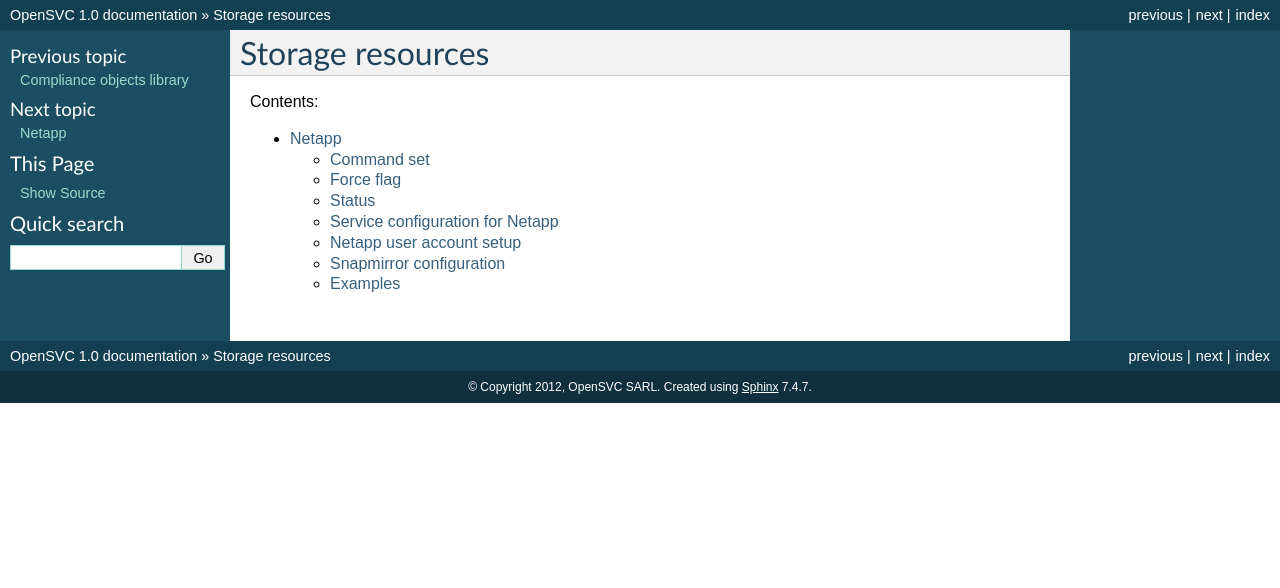
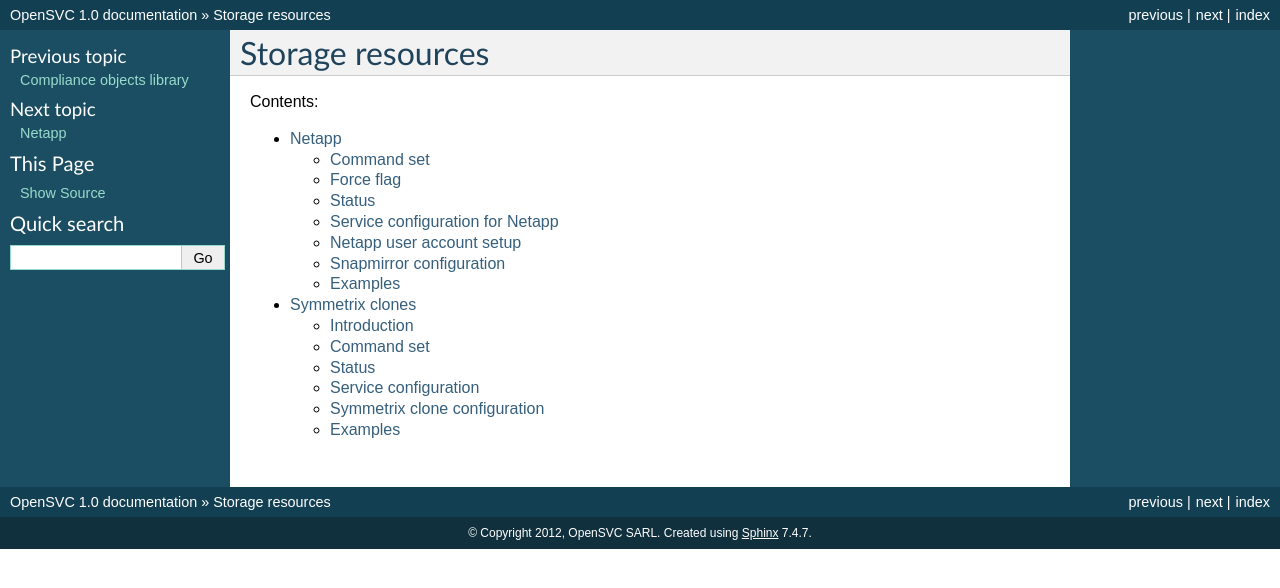
Before and after one commit to opensvc/docs.opensvc.com, a Sphinx documentation site: the page built from source/storage.rst, in a window 1280 px wide. Shown: the top 588 px of the page. Built offline with Sphinx 7.4.7, drawn with Linux system fonts in a browser that asks for light colours; some of the changed lines change nothing that is shown.

Commit message:
Add symclone doc

```diff
--- a/source/storage.rst
+++ b/source/storage.rst
@@ -7,3 +7,4 @@
    :maxdepth: 2
 
    storage.netapp
+   storage.symclone
--- /dev/null
+++ b/source/storage.symclone.rst
@@ -0,0 +1,156 @@
+Symmetrix clones
+****************
+
+Introduction
+============
+
+.. figure:: http://www.opensvc.com/init/static/symclone.png
+   :align:  center
+
+EMC Symmetrix arrays clones allow multi-target block device replication, splitting a set of cloned devices, resyncing and merging changes on a clone set to its source set. After the initial full copy, all resyncs are delta-based. These excellent features allow opensvc to drive services using a cloned device set, handling the splitting on start-up and providing a simple command for resync and merge-back. This kind of services are often used for maintenance, pre-production, performance testing environments, where the source device set is used for production. The following documentation presents the configuration of such a service.
+
+A service with only symclone sync resource can be defined to drive the clone of other servers, just for the benefit of centralised logging and scheduling.
+
+Command set
+===========
+
+:command:`syncbreak`
+    Activate the resource devices, breaking the data-replication. The source starts to log differences. The devices are promoted to read-write access.
+
+:command:`syncresync`
+    Re-establish the resource devices replication. This command verifies the service is down before proceeding.
+
+Status
+======
+
+:command:`up`
+    The last replication occured less than 'sync_max_delay' minutes ago.
+
+:command:`warn`
+    The last replication occured more than 'sync_max_delay' minutes ago.
+
+:command:`down`
+    Device are in a unexpected state or not present in the resource symmetrix disk group.
+
+Service configuration
+=====================
+
+Pre-requisites
+--------------
+
+The symcli commands must be installed in the standard location on the nodes running this service resource type.
+
+Service configuration file
+--------------------------
+
+::
+
+	#
+	# Symmetrix clones
+	#
+	;[sync#2]
+	;type = symclone
+
+	#
+	# 'symdg'
+	#   mandatory. name of the symmetrix device group where the source and target
+	#   devices are grouped.
+	#
+	;symdg = DGCVI
+
+	#
+	# 'precopy_timeout'
+	#   optional. default 300 secs. seconds to wait for a precopy (syncresync) to
+	#   finish before returning with an error. In this case, the precopy proceeds
+	#   normally, but the opensvc leftover actions must be retried. The precopy
+	#   time depends on the amount of changes logged at the source, which is
+	#   context-dependent. Tune to your needs.
+	#
+	;precopy_timeout = 300
+
+	#
+	# 'symdevs'
+	# 'symdevs@node'
+	#   mandatory. whitespace-separated list of devices to drive with this resource.
+	#   devices are specified as 'symmetrix identifier:symmetrix device identifier'
+	#
+	;symdevs@node109 = 000290101370:380D
+	;sync_min_delay = 30
+	;sync_max_delay = 1440
+
+You can setup as many sync resources as needed to ensure a consistent replication scenario. For example, you might want to clone an Oracle database data first, then in a subsequent sync, clone the archivelogs.
+
+Symmetrix clone configuration
+=============================
+
+Create a symmetrix disk group
+-----------------------------
+
+::
+
+	# symdg create -type REGULAR DGCVI
+
+Add source devices to the group
+-------------------------------
+
+::
+
+	# symld -g DGCVI add dev 1234 DEV001
+
+Add target devices to the group
+-------------------------------
+
+::
+
+	# symld -g DGCVI add dev 4321 CLONE001
+
+Start the initial copy
+----------------------
+
+::
+
+	# symclone -g DGCVI create -diff -precopy DEV001 sym ld CLONE001  # [more pairs...]
+
+Examples
+========
+
+Resync service clones
+---------------------
+
+::
+
+	# /opt/opensvc/etc/aastmphpux syncresync
+	* IISTMPHPUX.SYNC#2 - INFO - /usr/symcli/bin/symclone -g DGCVI -noprompt recreate -precopy -i 20 -c 30 DEV001 sym ld CLONE001
+	* IISTMPHPUX.SYNC#2 - WARNING - command succesful but stderr
+
+	'Recreate' operation execution is in progress for device 'DEV001'
+	paired with target device 'CLONE001' in
+	device group 'DGCVI'. Please wait...
+
+	'Recreate' operation successfully initiated for device 'DEV001'
+	in group 'DGCVI' paired with target device 'CLONE001'.
+
+Start a service using clones
+----------------------------
+
+::
+
+	# /opt/opensvc/etc/aastmphpux start
+	* IISTMPHPUX.IP#1 - INFO - ifconfig lan900:1 192.168.32.41 netmask 255.255.252.0 up
+	* IISTMPHPUX.IP#1 - WARNING - arp annouce skipped. install 'arping'
+	* IISTMPHPUX.SYNC#2 - INFO - /usr/symcli/bin/symclone -g DGCVI -noprompt activate -i 20 -c 30 DEV001 sym ld CLONE001
+	* IISTMPHPUX.SYNC#2 - WARNING - command succesful but stderr
+
+	'Activate' operation execution is in progress for device 'DEV001'
+	paired with target device 'CLONE001' in
+	device group 'DGCVI'. Please wait...
+
+	'Activate' operation successfully executed for device 'DEV001'
+	in group 'DGCVI' paired with target device 'CLONE001'.
+
+
+	* IISTMPHPUX.SYNC#2 - INFO - waiting for copied state (max 300 secs)
+	* IISTMPHPUX.VG#1 - INFO - vgimport -m /opt/opensvc/var/vg_aastmphpux_vgCVI.map -s -N vgCVI
+	* IISTMPHPUX.VG#1 - INFO - vgchange -a y vgCVI
+	* IISTMPHPUX.FS#1 - INFO - fsck -F vxfs -y /dev/vgCVI/lv_CVI
+	* IISTMPHPUX.FS#1 - INFO - mount -F vxfs /dev/vgCVI/lv_CVI /aaststcvi
```
